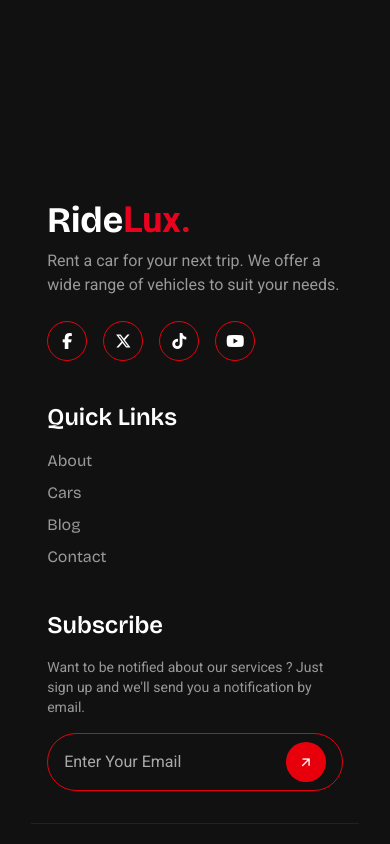
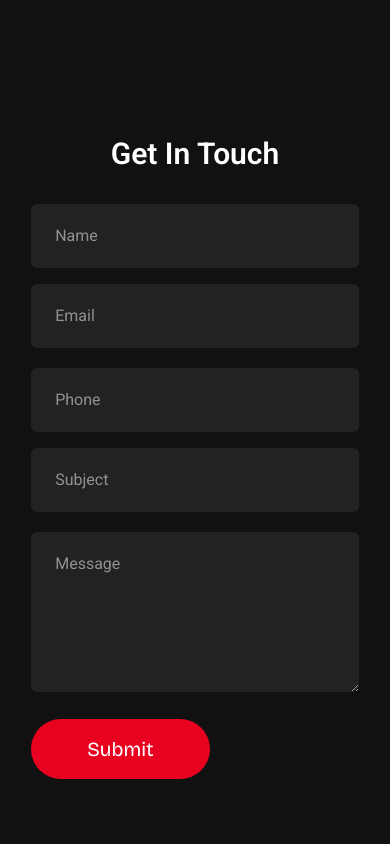
Before and after one commit to Jisap/vite-carrental2-2025, a React (Vite) app: page /contact in a window 390 px wide. Shown: the part 1520-2364 px from the top of the page. Built offline with nearby package versions, Linux system fonts and the light colour scheme.

Commit message:
Add contact form to Contact page with fields for name, email, phone, subject, and message. Enhance layout for better user interaction and responsiveness.

```diff
--- a/src/Pages/Contact.jsx
+++ b/src/Pages/Contact.jsx
@@ -132,6 +132,56 @@ const Contact = () => {
 
         </div>
       </div>
+
+      <div className='lg:px-[12%] px-[8%] pb-[150px]'>
+        <div className='container mx-auto grid grid-cols-1 md:grid-cols-2 xl:grid-cols-4 gap-10 items-center'>
+          <div >
+            <h2 className='text-white text-3xl font-semibold mb-8 text-center'>
+              Get In Touch
+            </h2>
+            <form className='space-y-5 contact-inputs'>
+              <div className='grid grid-cols-1 md:grid-cols-2 gap-4'>
+                <input
+                  type="text"
+                  placeholder="Name"
+                  className='bg-[#222222] text-white palceholder-gray-400 rounded-md px-6 py-5 w-full outline-none'
+                />
+                <input
+                  type="email"
+                  placeholder="Email"
+                  className='bg-[#222222] text-white palceholder-gray-400 rounded-md px-6 py-5 w-full outline-none'
+                />
+              </div>
+              <div className='grid grid-cols-1 md:grid-cols-2 gap-4'>
+                <input
+                  type="number"
+                  placeholder="Phone"
+                  className='bg-[#222222] text-white palceholder-gray-400 rounded-md px-6 py-5 w-full outline-none'
+                />
+                <input
+                  type="text"
+                  placeholder="Subject"
+                  className='bg-[#222222] text-white palceholder-gray-400 rounded-md px-6 py-5 w-full outline-none'
+                />
+              </div>
+
+              <textarea
+                rows="5"
+                placeholder="Message"
+                className='bg-[#222222] text-white palceholder-gray-400 rounded-md px-6 py-5 w-full outline-none'
+              />
+
+              <button type="submit" className='bg-primary hover:bg-white hover:text-black text-white font-bricolage px-14 py-4 text-xl rounded-full font-normal transition duration-300'>
+                Submit
+              </button>
+            </form>
+          </div>
+
+          <div>
+
+          </div>
+        </div>
+      </div>
     </>
   )
 }
```
